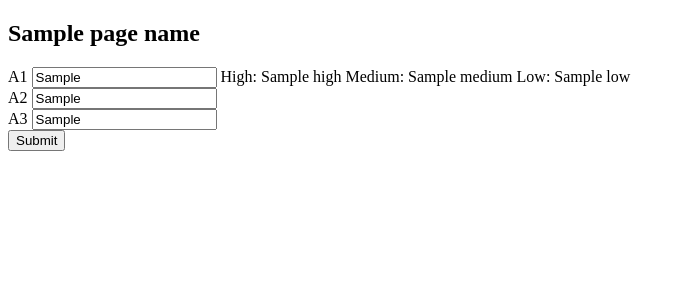
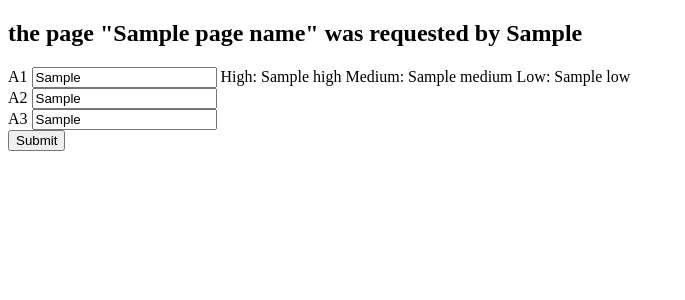
Before and after one commit to ClaytonNorthey92/ECE-552-Paper-1, a Flask app: template templates/main.html in a window 1280 px wide. Shown: the top 300 px of the page, without its empty margins (0-685 px from the left). Run offline with Flask 2, Linux system fonts and the light colour scheme; the template is opened without the code that fills it: most values are stand-ins (such as "Sample title", 1, 10 or a date in 2020).

Commit message:
more explicit showing of data from user

```diff
--- a/main.py
+++ b/main.py
@@ -34,7 +34,7 @@ def membership_function(value):
         'high': is_high(value)
     }
 
-@website.route('/page/<page_name>', methods=['GET', 'POST'])
+@website.route('/<page_name>', methods=['GET', 'POST'])
 def index(page_name):
     values_of_interest = {}
     givens = {
@@ -46,7 +46,8 @@ def index(page_name):
         for value in ['A1', 'A2', 'A3']:
             values_of_interest[value] = membership_function(int(request.form[value]))
             givens[value] = request.form[value]
-    return render_template('main.html', page_name=page_name, values_of_interest=values_of_interest, givens=givens)
+    return render_template('main.html', page_name=page_name, values_of_interest=values_of_interest,
+                           givens=givens, ip=request.remote_addr)
 
 if __name__=='__main__':
     website.run(debug=True);
--- a/templates/main.html
+++ b/templates/main.html
@@ -1,7 +1,7 @@
 <!DOCTYPE html>
 <html>
   <body>
-    <h2>{{ page_name }}</h2>
+    <h2>the page "{{ page_name }}" was requested by {{ ip }}</h2>
     <form method="post">
       {% for item in ['A1', 'A2', 'A3'] %}
         <div>
@@ -17,4 +17,7 @@
       <button type="submit">Submit</button>
     </form>
   </body>
+  <script>
+
+  </script>
 </html>
```
